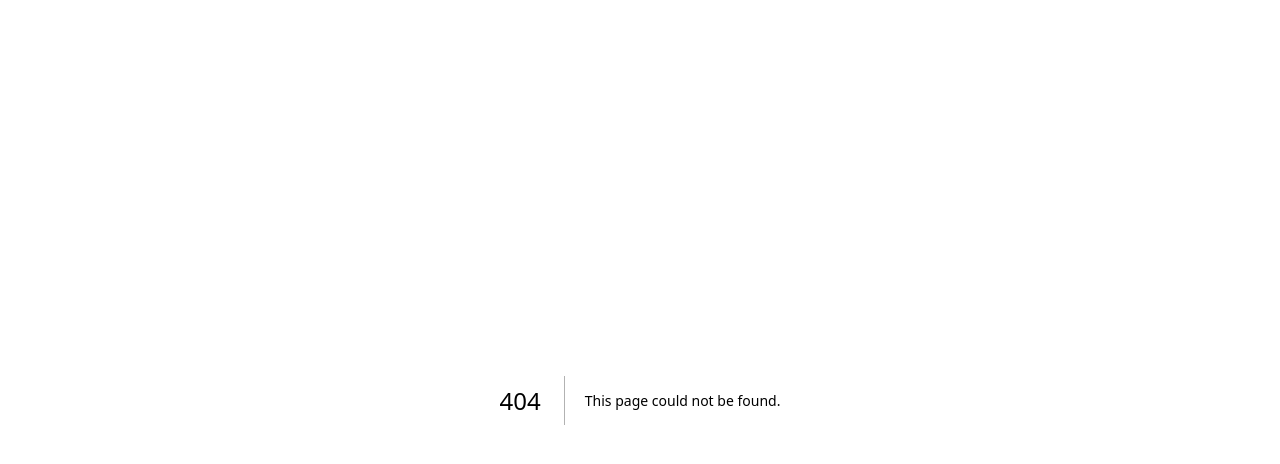
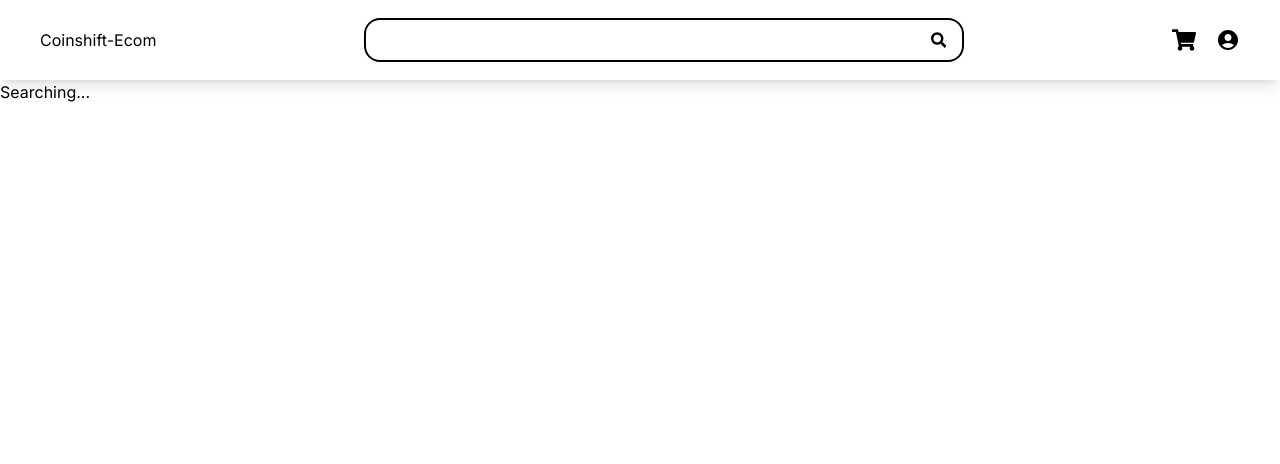
Before and after one commit to vaibhavmehta7570/coin-ecommerce, a Next.js app: page /search in a window 1280 px wide. Before the commit this address had no page. Shown: the top 464 px of the page. Built offline with nearby package versions, Linux system fonts and the light colour scheme.

Commit message:
add navbar

```diff
--- a/package.json
+++ b/package.json
@@ -17,6 +17,7 @@
     "next": "14.2.3",
     "react": "^18",
     "react-dom": "^18",
+    "react-icons": "^5.2.1",
     "react-query": "^3.39.3",
     "tailwind-merge": "^2.3.0",
     "tailwindcss-animate": "^1.0.7",
--- a/src/app/layout.tsx
+++ b/src/app/layout.tsx
@@ -1,6 +1,7 @@
 import type { Metadata } from "next";
 import { Inter } from "next/font/google";
 import "@/styles/globals.css";
+import Nav from "@/components/Nav";
 
 const inter = Inter({ subsets: ["latin"] });
 
@@ -16,7 +17,10 @@ export default function RootLayout({
 }>) {
   return (
     <html lang="en">
-      <body className={inter.className}>{children}</body>
+      <body className={inter.className}>
+        <Nav />
+        {children}
+      </body>
     </html>
   );
 }
--- /dev/null
+++ b/src/app/search/page.tsx
@@ -0,0 +1,11 @@
+import React from 'react'
+
+type Props = {}
+
+const page = (props: Props) => {
+  return (
+    <div>Searching...</div>
+  )
+}
+
+export default page
--- a/src/app/store/page.tsx
+++ /dev/null
@@ -1,9 +0,0 @@
-import React from "react";
-
-type Props = {};
-
-const page = (props: Props) => {
-  return <div>Welcome to Store</div>;
-};
-
-export default page;
--- /dev/null
+++ b/src/components/Nav.tsx
@@ -0,0 +1,26 @@
+import React from "react";
+import { Input } from "./ui/input";
+import { FaSearch } from "react-icons/fa";
+import { FaShoppingCart } from "react-icons/fa";
+import { MdAccountCircle } from "react-icons/md";
+
+
+type Props = {};
+
+const Nav = (props: Props) => {
+  return (
+    <div className="h-20 w-full p-10 top-0 flex justify-between items-center shadow-lg">
+      <span>Coinshift-Ecom</span>
+      <div className="flex items-center justify-center gap-2 border-black border-2 px-4 rounded-2xl w-[50%]">
+        <Input className="border-none" />
+        <FaSearch />
+      </div>
+      <div className="flex justify-center items-center gap-5">
+        <FaShoppingCart className="h-6 w-6"/>
+        <MdAccountCircle className="h-6 w-6"/>
+      </div>
+    </div>
+  );
+};
+
+export default Nav;
--- /dev/null
+++ b/src/components/ui/input.tsx
@@ -0,0 +1,25 @@
+import * as React from "react"
+
+import { cn } from "@/lib/utils"
+
+export interface InputProps
+  extends React.InputHTMLAttributes<HTMLInputElement> {}
+
+const Input = React.forwardRef<HTMLInputElement, InputProps>(
+  ({ className, type, ...props }, ref) => {
+    return (
+      <input
+        type={type}
+        className={cn(
+          "flex h-10 w-full rounded-md border border-input bg-background px-3 py-2 text-sm ring-offset-background file:border-0 file:bg-transparent file:text-sm file:font-medium placeholder:text-muted-foreground focus-visible:outline-none focus-visible:ring-2 focus-visible:ring-ring focus-visible:ring-offset-2 disabled:cursor-not-allowed disabled:opacity-50",
+          className
+        )}
+        ref={ref}
+        {...props}
+      />
+    )
+  }
+)
+Input.displayName = "Input"
+
+export { Input }
--- a/src/styles/globals.css
+++ b/src/styles/globals.css
@@ -1,76 +1,3 @@
 @tailwind base;
   @tailwind components;
   @tailwind utilities;
-
-  @layer base {
-    :root {
-      --background: 0 0% 100%;
-      --foreground: 222.2 84% 4.9%;
-
-      --card: 0 0% 100%;
-      --card-foreground: 222.2 84% 4.9%;
-
-      --popover: 0 0% 100%;
-      --popover-foreground: 222.2 84% 4.9%;
-
-      --primary: 222.2 47.4% 11.2%;
-      --primary-foreground: 210 40% 98%;
-
-      --secondary: 210 40% 96.1%;
-      --secondary-foreground: 222.2 47.4% 11.2%;
-
-      --muted: 210 40% 96.1%;
-      --muted-foreground: 215.4 16.3% 46.9%;
-
-      --accent: 210 40% 96.1%;
-      --accent-foreground: 222.2 47.4% 11.2%;
-
-      --destructive: 0 84.2% 60.2%;
-      --destructive-foreground: 210 40% 98%;
-
-      --border: 214.3 31.8% 91.4%;
-      --input: 214.3 31.8% 91.4%;
-      --ring: 222.2 84% 4.9%;
-
-      --radius: 0.5rem;
-    }
-
-    .dark {
-      --background: 222.2 84% 4.9%;
-      --foreground: 210 40% 98%;
-
-      --card: 222.2 84% 4.9%;
-      --card-foreground: 210 40% 98%;
-
-      --popover: 222.2 84% 4.9%;
-      --popover-foreground: 210 40% 98%;
-
-      --primary: 210 40% 98%;
-      --primary-foreground: 222.2 47.4% 11.2%;
-
-      --secondary: 217.2 32.6% 17.5%;
-      --secondary-foreground: 210 40% 98%;
-
-      --muted: 217.2 32.6% 17.5%;
-      --muted-foreground: 215 20.2% 65.1%;
-
-      --accent: 217.2 32.6% 17.5%;
-      --accent-foreground: 210 40% 98%;
-
-      --destructive: 0 62.8% 30.6%;
-      --destructive-foreground: 210 40% 98%;
-
-      --border: 217.2 32.6% 17.5%;
-      --input: 217.2 32.6% 17.5%;
-      --ring: 212.7 26.8% 83.9%;
-    }
-  }
-
-  @layer base {
-    * {
-      @apply border-border;
-    }
-    body {
-      @apply bg-background text-foreground;
-    }
-  }
```
Also changed, not shown: src/app/[category]/page.tsx (renamed from src/app/store/[category]/page.tsx), src/app/product/[id]/page.tsx (renamed from src/app/store/product/[id]/page.tsx), src/app/product/page.tsx (added), src/components/Footer.tsx (added), 1 other file (tests, documents, lock files or other folders).
